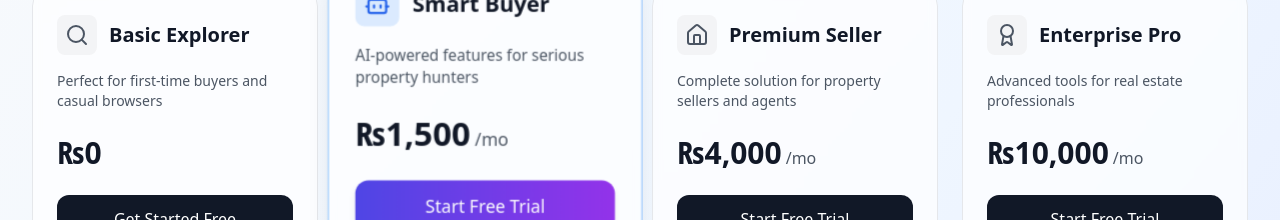
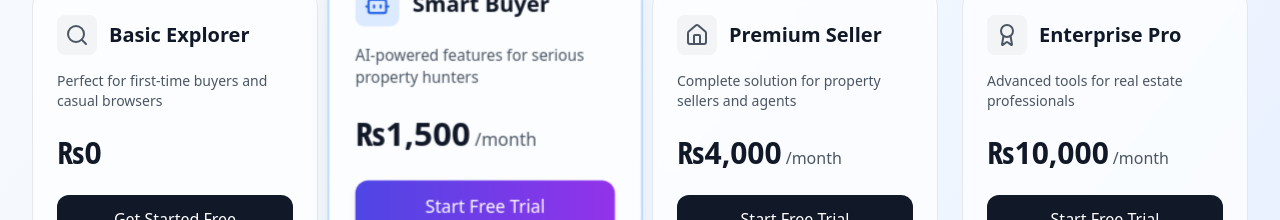
Before and after one commit to abdullah-kz17/Gharbaar-Estate, a React (Vite) app in the folder client/: page /pricing-plan in a window 1280 px wide. Shown: the part 960-1180 px from the top of the page. Built offline with nearby package versions, Linux system fonts and the light colour scheme; no server answers.

Commit message:
mo fixes

```diff
--- a/client/src/pages/PricingPlan.jsx
+++ b/client/src/pages/PricingPlan.jsx
@@ -193,7 +193,7 @@ const PricingPlans = () => {
                                             </span>
                                             {plan.monthly > 0 && (
                                                 <span className="text-gray-600 dark:text-gray-300">
-                                                    /{billingCycle === 'monthly' ? 'mo' : 'yr'}
+                                                    /{billingCycle === 'monthly' ? 'month' : 'year'}
                                                 </span>
                                             )}
                                         </div>
```
